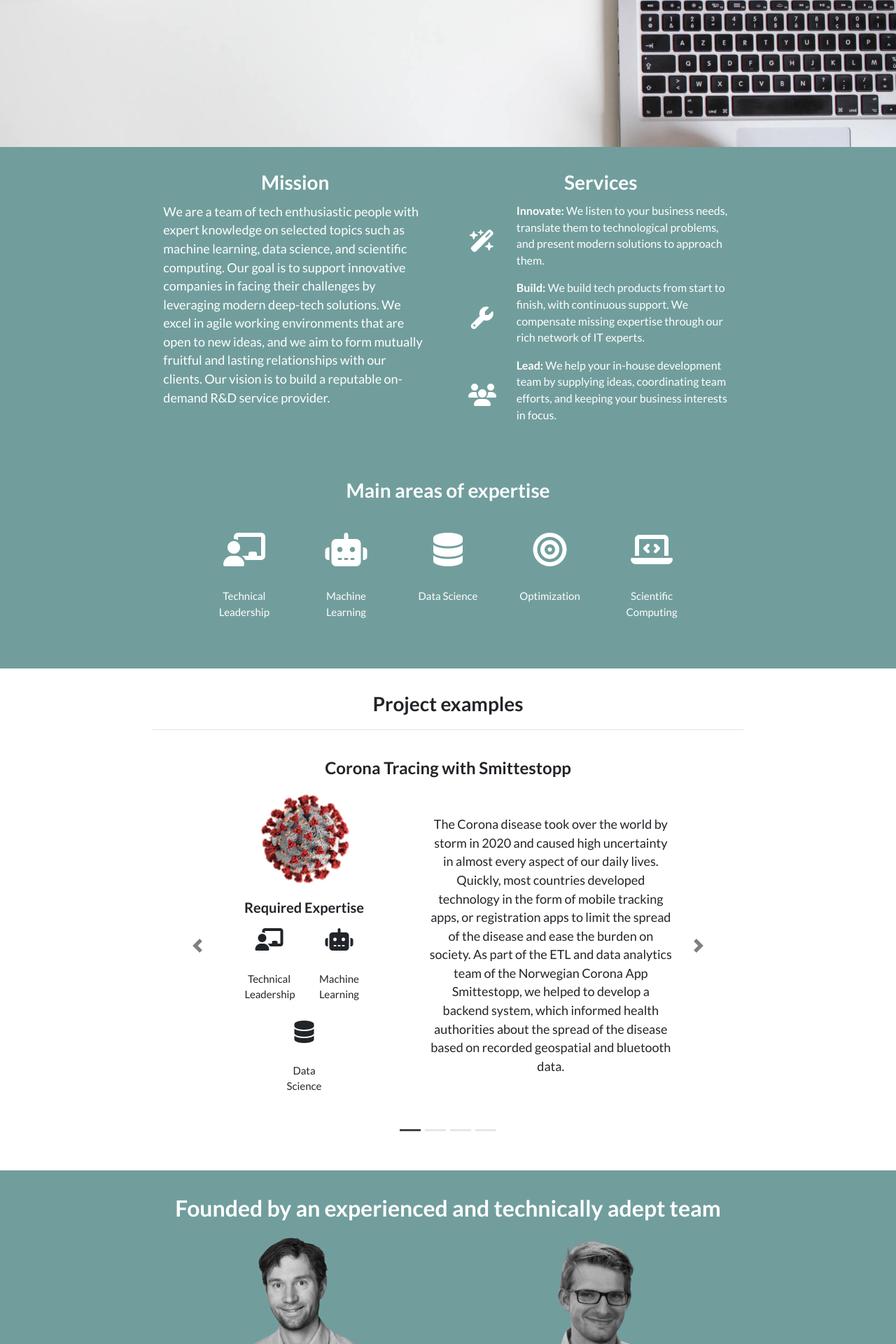
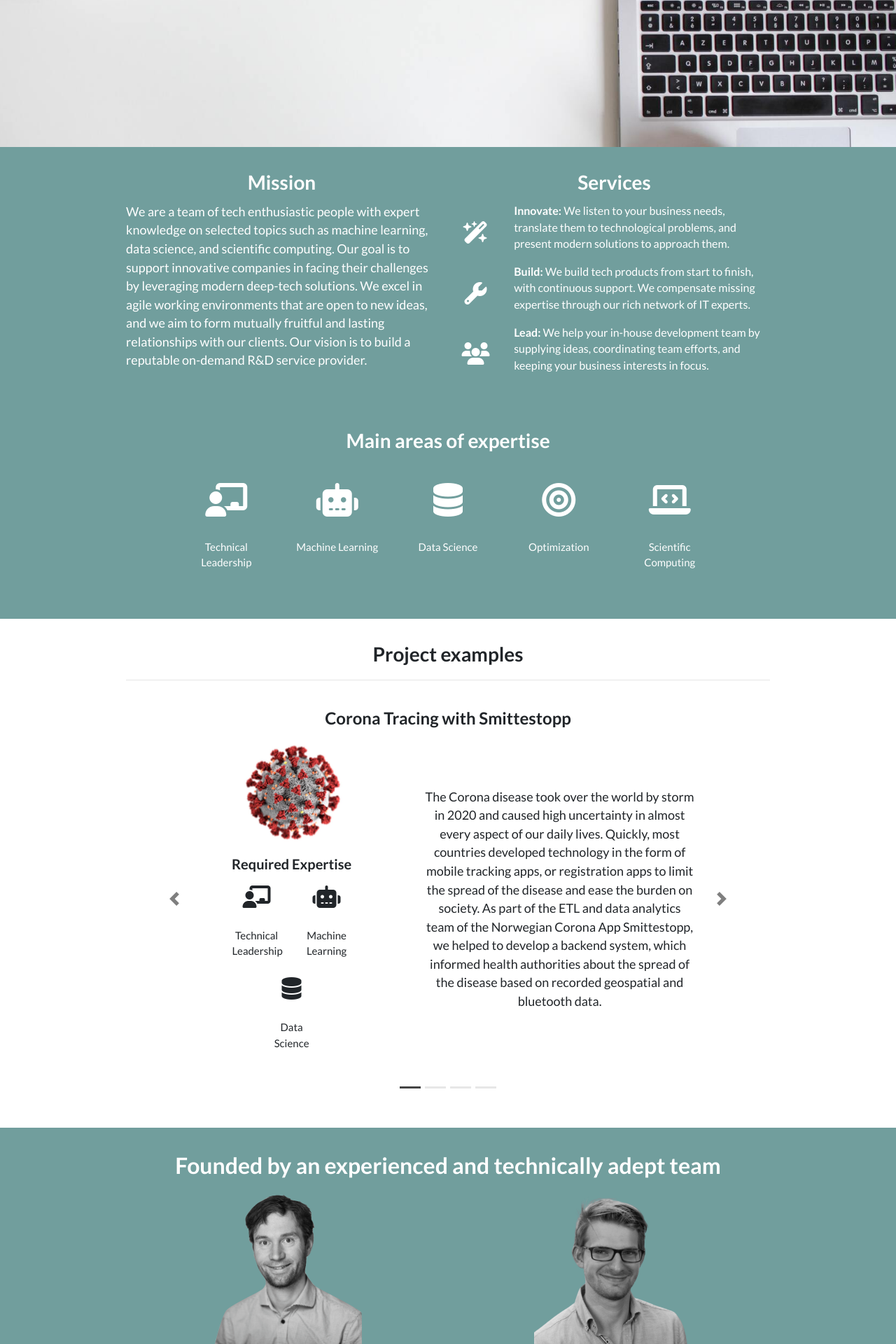
Before and after one commit to deeptechconsulting/deeptechconsulting.github.io, a Jekyll site: the page built from index.html, in a window 1280 px wide. Shown: the part 346-2266 px from the top of the page at 70% size. Built offline with Jekyll 4.4.1, drawn with Linux system fonts in a browser that asks for light colours; nearby versions of some CDN libraries.

Commit message:
improved responsiveness:

```diff
--- a/assets/css/style.css
+++ b/assets/css/style.css
@@ -1,4 +1,3 @@
-
 *{
   margin: 0;
   padding: 0;
@@ -6,6 +5,10 @@
   line-height: 1.476 !important;
 }
 
+h1, h2, h3, h4, h5 {
+  text-align: center;
+  font-weight: bold !important;
+}
 
 .new-content-block {
   padding-top: 30px;
--- a/index.html
+++ b/index.html
@@ -4,13 +4,12 @@
 subtitle: " "
 ---
 
-
-<div class="new-content-block bg-olive" id="about">
+<section class="bg-olive text-white" id ="about">
+  <div class="container new-content-block">
     <div class="row">
-    <div class="col-12 col-sm-12 col-md-10 offset-md-1 col-lg-4 offset-lg-2">
-        <div class="container standard-text white-font">
-          <h3 class="text-white text-center font-bold"> Mission </h3>
-          <p>
+      <div class="col-sm-12 col-md-10 offset-md-1 col-lg-5 offset-lg-1">
+        <h3> Mission </h3>
+        <p class="standard-text">
           We are a team of tech enthusiastic people with expert knowledge
           on selected topics such as machine learning, data science, and scientific computing.
           Our goal is to support innovative companies in facing their challenges
@@ -20,42 +19,37 @@
           provider.
         </p>
       </div>
-      </div>
-      <div class="col-12 col-sm-12  col-md-10 offset-md-1 offset-lg-0 col-lg-4">
-        <div class="container">
-          <h3 class="text-white text-center font-bold"> Services </h3>
+      <div class="col-sm-12 col-md-10 offset-md-1 col-lg-5 offset-lg-0">
+        <h3> Services </h3>
         <div class="row">
           <div class="col-3 col-sm-2 d-flex align-items-center justify-content-center">
             <div>
-                <!-- <img src="{{ site.baseurl }}/assets/images/leader_inverted.png" alt="Innovate" style="width: 35px;"> -->
-                <i class="fa fa-magic fa-2x text-white"></i>
+              <i class="fa fa-magic fa-2x"></i>
             </div>
           </div>
           <div class="col-9 col-sm-10">
-              <p class="white-font">
+            <p>
               <b>Innovate:</b> We listen to your business needs, translate them to technological problems, and present modern solutions to approach them.
             </p>
           </div>
           <div class="col-3 col-sm-2 d-flex align-items-center justify-content-center">
             <div>
-                <!-- <img src="{{ site.baseurl }}/assets/images/leader_inverted.png" alt="Build" style="width: 35px;"> -->
-                <i class="fa fa-wrench fa-2x text-white"></i>
+              <i class="fa fa-wrench fa-2x"></i>
             </div>
           </div>
           <div class="col-9 col-sm-10">
-              <p class="white-font">
+            <p>
                 <b> Build: </b> We build tech products from start to finish, with continuous support. We compensate missing expertise through
                 our rich network of IT experts.
             </p>
           </div>
           <div class="col-3 col-sm-2 d-flex align-items-center justify-content-center">
             <div>
-                <!-- <img src="{{ site.baseurl }}/assets/images/leader_inverted.png" alt="Build" style="width: 35px;"> -->
-                <i class="fa fa-group fa-2x text-white"></i>
+              <i class="fa fa-group fa-2x"></i>
             </div>
           </div>
           <div class="col-9 col-sm-10">
-              <p class="white-font">
+            <p>
               <b> Lead: </b> We help your in-house development team by supplying ideas, coordinating team efforts,
               and keeping your business interests in focus.
             </p>
@@ -64,26 +58,26 @@
       </div>
     </div>
   </div>
-</div>
+</section>
 
-<div class="new-content-block bg-olive" id="expertise">
+<section class="bg-olive text-white" id="expertise">
+  <div class="container new-content-block">
     <div class="row">
-    <div class="col-12 col-md-10 col-lg-8 offset-md-1 offset-lg-2">
-      <h3 class="text-center font-bold text-white"> Main areas of expertise </h3>
+      <div class="col-12 col-lg-10 offset-lg-1">
+        <h3> Main areas of expertise </h3>
       </div>
     </div>
     <div class="row">
-    <div class="col-12 col-md-10 col-lg-8 offset-md-1 offset-lg-2">
+      <div class="col-12 col-lg-10 offset-lg-1">
         <div class="text-container">
           <div class="row justify-content-center">
             {% for skill in site.skills %}
-            <div class="col-4 col-sm-2 col-md-2">
+              <div class="col-4 col-sm-4 col-md-2">
                 <div class="d-flex align-items-center justify-content-center">
-                <i class="fa fa-{{ skill.fa-icon }} fa-3x text-white"></i>
-                <!-- <img class="img-responsive mx-auto d-block" src="{{ site.baseurl }}/assets/images/{{ skill.inverted_image }}" alt="Machine Learning" width="40"> -->
+                  <i class="fa fa-{{ skill.fa-icon }} fa-3x"></i>
                 </div>
                 <div class="text-container">
-               <p class="small-text text-center white-font">
+                  <p class="small-text text-center">
                     {{ skill.name }}
                   </p>
                 </div>
@@ -94,18 +88,19 @@
       </div>
     </div>
   </div>
+</section>
 
 
-
-<div class="new-content-block" id="examples">
+<section class="new-content-block" id="examples">
+  <div class="container">
     <div class="row">
-    <div class="col-12 col-md-10 col-lg-8 offset-md-1 offset-lg-2">
-      <h3 class="text-center font-bold"> Project examples </h3>
+      <div class="col-12 col-lg-10 offset-lg-1">
+        <h3> Project examples </h3>
         <hr>
       </div>
     </div>
     <div class="row">
-    <div class="col-12 col-md-10 col-lg-8 offset-md-1 offset-lg-2">
+      <div class="col-12 col-lg-10 offset-lg-1">
         <div id="carouselExampleIndicators" class="carousel slide" data-ride="carousel">
           <ol class="carousel-indicators">
             <li data-target="#carouselExampleIndicators" data-slide-to="0" class="active"></li>
@@ -122,7 +117,7 @@
                 <div class="carousel-item">
               {% endif %}
               <div class="text-container">
-              <h4 class="text-center font-bold"> {{ project.title }} </h4>
+                <h4> {{ project.title }} </h4>
               </div>
               <div class="row vcenter text-center">
                 <div class="col-lg-12 col-xl-5 carousel-container">
@@ -171,41 +166,42 @@
       </div>
     </div>
   </div>
+</section>
 
-
-<div class="new-content-block bg-olive">
-  <div id="team" class="row" >
-    <div class="col-10 col-sm-10 col-md-8 offset-md-2 offset-1">
-        <h2 class="text-center font-bold" style="color: white;"> Founded by an experienced and technically adept team </h2>
+<section class="bg-olive text-white" id="team">
+  <div class="container new-content-block">
+    <div class="row" >
+      <div class="col-12 col-lg-10 offset-lg-1">
+          <h2> Founded by an experienced and technically adept team </h2>
       </div>
     </div>
     <div class="row">
-    <div class="col-12 col-sm-10 col-md-8 offset-sm-1 offset-md-2">
+      <div class="col-12 col-lg-10 offset-lg-1">
         <div class="row">
         {% for consultant in site.consultants %}
           <div class="col-12 col-lg-6">
             <div class="row">
-            <div class="container">
+              <div class="container-fluid">
                 <img class="img-responsive mx-auto d-block" src="{{ site.baseurl }}/assets/images/{{ consultant.image }}.png" alt="{{ consultant.name }}" width="230">
               </div>
             </div>
             <div class="row vcenter">
-            <div class="container mx-auto d-block">
-              <h3 class="text-center font-bold white-font">
+              <div class="mx-auto">
+                <h3>
                   {{ consultant.name }}{% if consultant.academictitle %}, {{ consultant.academictitle }} {% endif %}
                 </h3>
               </div>
             </div>
             <div class="row vcenter">
-            <div class="col-2 offset-4">
-                <a href={{ consultant.linkedin }}> <i class="fab fa-linkedin fa-2x font-bold white-font"></i> </a>
+              <div class="col-2 offset-4 text-center">
+                  <a href={{ consultant.linkedin }}> <i class="fab fa-linkedin fa-2x font-bold text-white"></i> </a>
               </div>
-            <div class="col-2">
-                <a href={{ consultant.github }}> <i class="fab fa-github fa-2x font-bold white-font"></i> </a>
+              <div class="col-2 text-center">
+                  <a href={{ consultant.github }}> <i class="fab fa-github fa-2x font-bold text-white"></i> </a>
               </div>
             </div>
             <div class="container">
-            <div class="center-block standard-text white-font">
+              <div class="standard-text">
                 {{ consultant.content }}
               </div>
             </div>
@@ -215,12 +211,13 @@
       </div>
     </div>
   </div>
+</section>
 
 
-
-<div class="new-content-block" id="techstack">
+<section id="techstack">
+  <div class="container new-content-block">
     <div class="row">
-    <div class="col-12 col-md-10 col-lg-8 offset-lg-2 offset-md-1">
+      <div class="col-12 col-lg-10 offset-lg-1">
         <div class="container standard-text">
           <h3 class="text-center font-bold"> Selected Tech Stack </h3>
           <p class="text-center">
@@ -233,10 +230,10 @@
       </div>
     </div>
     <div class="row">
-    <div class="col-12 col-md-10 col-lg-8 offset-0 offset-lg-2 offset-md-1">
+      <div class="col-12 col-lg-10 offset-lg-1">
         <div class="row vcenter justify-content-center">
         {% for tech in site.techstack %}
-      <div class="col-6 col-sm-4 col-md-3 col-lg-2 techstack_image_container">
+        <div class="col-6 col-sm-4 col-md-3 col-lg-2">
           <div class="image-container-center">
             <a href={{ tech.href }}>
               <img class="mx-auto d-block" src="{{ site.baseurl }}/assets/images/{{ tech.image }}" alt="{{ tech.name }}" width="110">
@@ -248,50 +245,44 @@
       </div>
     </div>
   </div>
+</section>
 
-
-<div class="new-content-block bg-olive">
+<section class="bg-olive text-white text-center">
+  <div class="container new-content-block">
     <div class="row">
-    <div class="col-12 col-md-10 col-lg-8 offset-md-1 offset-lg-2">
-      <div class="container">
-        <h3 class="text-center white-font font-bold mb-3"> Caught your attention? Step by step to a fruitful collaboration</h3>
-      </div>
+      <div class="col-12 col-lg-10 offset-lg-1">
+        <h3 class="mb-3"> Caught your attention? Step by step to a fruitful collaboration</h3>
       </div>
     </div>
     <div class="row">
-    <div class="col-12 col-sm-6 col-lg-3 col-xl-2 offset-xl-2">
-      <div class="container">
-        <h5 class="text-white text-center font-bold"> 1. First contact </h5>
-        <p class="white-font text-center">
+      <div class="col-12 col-lg-10 offset-lg-1">
+        <div class="row">
+          <div class="col-xs-12 col-sm-6 col-lg-3">
+            <h5> 1. First contact </h5>
+            <p>
               Contact us via email or phone and let's set up an informal first meeting.
               The goal is to get to know your company, understand your business needs,
               and the relevant in-house IT structure.
             </p>
           </div>
-    </div>
-    <div class="col-12 col-sm-6 col-lg-3 col-xl-2">
-      <div class="container">
-        <h5 class="text-white text-center font-bold"> 2. Brainstorm </h5>
-        <p class="white-font text-center">
+          <div class="col-12 col-sm-6 col-lg-3">
+            <h5> 2. Brainstorm </h5>
+            <p>
               We brainstorm internally and with you about how we can help your company and about
               the technical feasibility of potential projects. At the end of this phase we decide on whether to go
               ahead.
             </p>
           </div>
-    </div>
-    <div class="col-12 col-sm-6 col-lg-3 col-xl-2">
-      <div class="container">
-        <h5 class="text-white text-center font-bold"> 3. Development </h5>
-        <p class="white-font text-center">
+          <div class="col-12 col-sm-6 col-lg-3">
+            <h5> 3. Development </h5>
+            <p>
               Where the fun happens! We implement the project by developing relevant IT components,
               validating & testing, and iterating. We can work autonomously or as parts of your in-house development team.
             </p>
           </div>
-    </div>
-    <div class="col-12 col-sm-6 col-lg-3 col-xl-2">
-      <div class="container">
-        <h5 class="text-white text-center font-bold"> 4. Support </h5>
-        <p class="white-font text-center">
+          <div class="col-12 col-sm-6 col-lg-3">
+            <h5> 4. Support </h5>
+            <p>
               Creating value for you is our main goal! We stay in contact to offer continuous support
               and to educate your IT team with the newly developed IT components, if applicable.
             </p>
@@ -299,29 +290,26 @@
         </div>
       </div>
     </div>
+  </div>
+</section>
 
 
-
-<div id="contact" class="container-fluid bg-olive" style="padding-bottom:50px;">
+<section class="bg-olive text-white" id="contact">
+  <div class="container new-content-block">
     <div class="row">
-    <div class="col-12 col-sm-10 col-md-8 col-lg-6 offset-0 offset-sm-1 offset-md-2 offset-lg-3">
-      <div class="text-container">
-        <h1 class="text-center font-bold white-font"> Have a project in mind? </h1>
-        <!-- <p class="standard-text text-center white-font">
-          We are looking for new projects and partners. If our expertise fits your needs, do not hesitate to contact us .
-        </p> -->
-      </div>
+      <div class="col-12 col-sm-10 col-md-8 offset-sm-1 offset-md-2">
+        <h1> Have a project in mind? </h1>
       </div>
     </div>
 
     <div class="row" style="padding-bottom:50px;">
-    <div class="col-12 col-sm-10 col-md-8 col-lg-6 offset-0 offset-sm-1 offset-md-2 offset-lg-3">
+      <div class="col-12 col-sm-10 col-md-8 offset-sm-1 offset-md-2">
         <div id="project-form-container">
           <form action="https://formspree.io/f/mdoybaab" method="POST" id="project_form">
             <div class="form-group">
               <!-- <label for="inputDescription" class="text-white">Project description or message </label> -->
-            <textarea class="form-control" name="inputDescription" placeholder="Project description or message (required)" rows=4  required></textarea>
-            <small id="techStackHelp" class="form-text" style="color:lightgrey;">Keep it short - plenty of time to discuss later!</small>
+              <textarea class="form-control" name="inputDescription" aria-describedby="descriptionHelp" placeholder="Project description or message (required)" rows=4  required></textarea>
+              <small id="descriptionHelp" class="form-text" style="color:lightgrey;">Keep it short - plenty of time to discuss later!</small>
             </div>
             <div class="form-group">
               <!-- <label for="inputTechStack" class="text-white">Tech stack information</label> -->
@@ -348,62 +336,39 @@
             <button type="submit" class="btn btn-primary btn-custom">Submit nonbinding information - we try to get back quickly</button>
           </form>
         </div>
-      <!-- <div id="form-send-response" class="alert-success" role="alert" display="none;">
-        <h4 class="text-center">Thank you for contacting us, we will come back to you shortly!</h4>
-      </div>
-      <div id="form-send-response-negative" class="alert alert-danger" role="alert" display="none;">
-        <h4 class="text-center">Something went wrong, try again or contact
-          us directly using the email or phone number below</h4>
-      </div> -->
       </div>
     </div>
 
     <div class="row">
-    <div class="col-10 col-sm-8 col-md-4 offset-1 offset-sm-2 offset-md-4">
-      <div class="text-container">
-        <h1 class="text-center font-bold white-font"> Contact </h1>
-        <!-- <p class="standard-text text-center white-font">
-          We are looking for new projects and partners. If our expertise fits your needs, do not hesitate to contact us .
-        </p> -->
-      </div>
+      <div class="col-12 col-sm-10 col-md-8 offset-sm-1 offset-md-2">
+        <h1> Contact </h1>
       </div>
     </div>
 
     <div class="row">
-    <div class="col-sm-12 col-md-5 col-lg-4 offset-md-1 offset-lg-2">
-      <div class="container">
-        <i class="fa text-center fa-envelope white-font fa-5x mx-auto d-block" aria-hidden="true"></i>
+      <div class="col-12 col-md-5 col-lg-4 offset-md-1 offset-lg-2">
+        <i class="fa text-center fa-envelope fa-5x mx-auto d-block" aria-hidden="true"></i>
+        <h5> post@deeptechconsulting.no </h5>
       </div>
-      <div class="container">
-        <h5 class="text-center white-font">
-          post@deeptechconsulting.no
-        </h5>
-      </div>
-    </div>
-    <div class="col-sm-12 col-md-5 col-lg-4">
-      <div class="container">
-        <i class="fa text-center fa-mobile white-font fa-5x mx-auto d-block" aria-hidden="true"></i>
-      </div>
-      <div class="container">
-        <h5 class="text-center white-font">
-          +47 40 62 55 86
-        </h5>
-      </div>
+      <div class="col-12 col-md-5 col-lg-4">
+        <i class="fa text-center fa-mobile fa-5x mx-auto d-block" aria-hidden="true"></i>
+        <h5> +47 40 62 55 86 </h5>
       </div>
     </div>
     <div class="row">
-    <div class="col-sm-12 col-md-6 col-lg-4 offset-md-3 offset-lg-4">
+      <div class="col-12 col-sm-10 col-md-8 offset-sm-1 offset-md-2">
         <div class="text-container">
-        <p class="text-center white-font">
+          <p class="text-center">
             DeepTech Consulting AS
           </p>
-        <p class="text-center white-font">
+          <p class="text-center">
             Organisation number: 927 379 147
           </p>
-        <p class="text-center white-font">
+          <p class="text-center">
             <i class="fa fa-map-marker" aria-hidden="true"></i>&nbsp&nbsp&nbsp Bølerlia 149, 0689 Oslo, Norway
           </p>
         </div>
       </div>
     </div>
   </div>
+</section>
```
Lines whose indentation alone changed are shown as unchanged.
